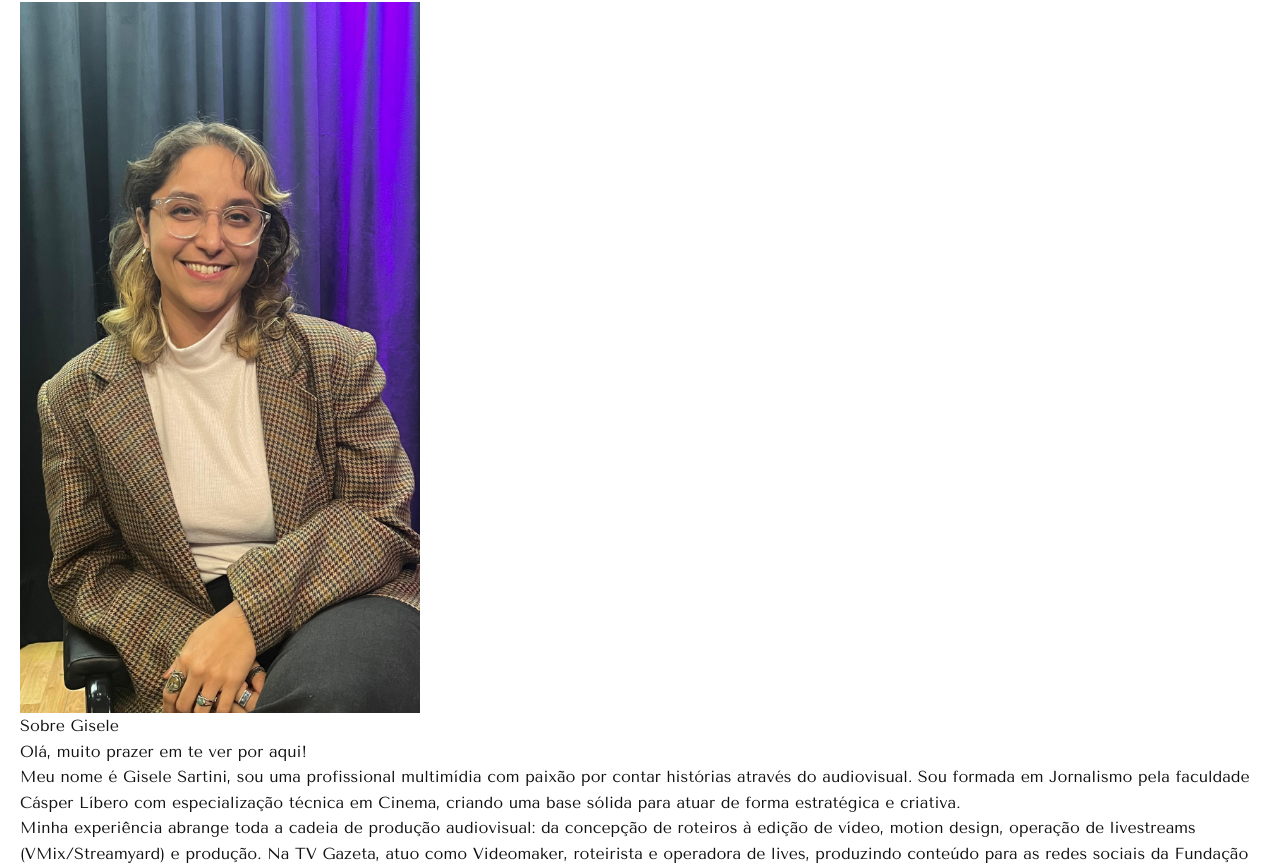
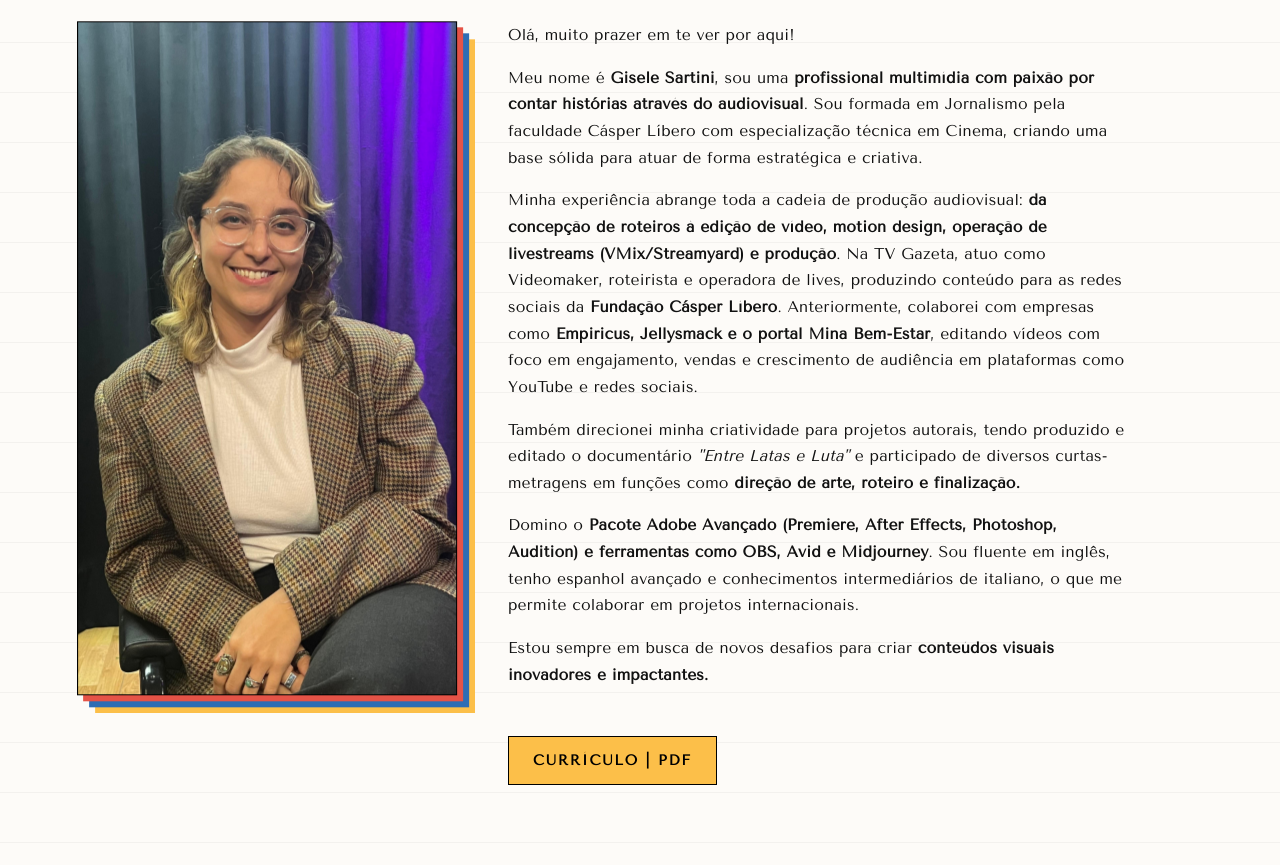
Before and after one commit to caiocastelhano/gisele-sartini, a Next.js app: page / in a window 1280 px wide. Shown: the part 295-1160 px from the top of the page. Built offline with nearby package versions, Linux system fonts and the light colour scheme; no server answers.

Commit message:
Style Bio section with modern layout, shadow, background grid and CV button

```diff
--- a/app/components/Bio/Bio.jsx
+++ b/app/components/Bio/Bio.jsx
@@ -1,26 +1,42 @@
 import Image from "next/image";
+import styles from "./Bio.module.css";
 
-export default function Bio({ dictionary }) {
-  const { bio } = dictionary;
+export default function Bio({ dictionary, lang }) {
+  const { bio, cv } = dictionary;
+
+  const cvFile =
+    lang === "pt"
+      ? "/cv-file/CV-PT.pdf"
+      : "/cv-file/CV-ENG.pdf";
 
   return (
-    <section id="about">
-      <div>
-        <div>
+    <section id="about" className={styles.bioSection}>
+      <div className={styles.bioContainer}>
+        <div className={styles.imageWrapper}>
           <Image
             src="/images/profile-image.jpg"
             alt={bio.alt}
             width={400}
             height={400}
             priority
+            className={styles.image}
           />
         </div>
 
-        <div>
-          <h2>{bio.title}</h2>
+        <div className={styles.content}>
+          <h2 className={styles.visuallyHidden}>{bio.title}</h2>
+
           {bio.paragraphs.map((paragraph, index) => (
-            <p key={index}>{paragraph}</p>
+            <p
+              key={index}
+              className={styles.paragraph}
+              dangerouslySetInnerHTML={{ __html: paragraph }}
+            />
           ))}
+
+          <a href={cvFile} download className={styles.cvButton}>
+            {cv.download}
+          </a>
         </div>
       </div>
     </section>
--- /dev/null
+++ b/app/components/Bio/Bio.module.css
@@ -0,0 +1,116 @@
+.bioSection {
+  padding: 80px 16px;
+  background-color: #fdfbf8;
+  background-image: linear-gradient(
+    to bottom,
+    rgba(0, 0, 0, 0.04) 1px,
+    transparent 1px
+  );
+  background-size: 100% 50px;
+}
+
+.bioContainer {
+  max-width: 1120px;
+  margin: 0 auto;
+  display: flex;
+  align-items: flex-start;
+  gap: 48px;
+}
+
+.imageWrapper {
+  flex: 1;
+  max-width: 380px;
+  position: relative;
+  box-shadow:
+    6px 6px 0 #E55347,
+    12px 12px 0 #2E6DB4,
+    18px 18px 0 #fcbf49;
+  animation: floatShadow 12s ease-in-out infinite alternate;
+}
+
+.image {
+  display: block;
+  width: 100%;
+  height: auto;
+  object-fit: cover;
+  border: 1px solid #000;
+}
+
+.content {
+  flex: 2;
+  max-width: 620px;
+}
+
+.title {
+  margin: 0 0 24px;
+  font-size: 1.6rem;
+  letter-spacing: 0.04em;
+  text-transform: none;
+}
+
+.paragraph {
+  margin: 0 0 16px;
+  font-size: 0.98rem;
+  line-height: 1.7;
+  letter-spacing: 0.01em;
+  color: #111;
+}
+
+.visuallyHidden {
+  position: absolute !important;
+  width: 1px !important;
+  height: 1px !important;
+  padding: 0 !important;
+  margin: -1px !important;
+  overflow: hidden !important;
+  clip: rect(0, 0, 0, 0) !important;
+  white-space: nowrap !important;
+  border: 0 !important;
+}
+
+.cvButton {
+  margin-top: 32px;
+  display: inline-flex;
+  align-items: center;
+  gap: 10px;
+
+  padding: 12px 24px;
+
+  font-size: 0.9rem;
+  letter-spacing: 0.12em;
+  text-transform: uppercase;
+  font-weight: 600;
+
+  color: #000;
+  background-color: #fcbf49;
+  border: 1px solid #000;
+
+  text-decoration: none;
+  cursor: pointer;
+
+  transition: transform 0.25s ease, background-color 0.25s ease;
+
+  margin-left: auto;
+  margin-right: auto;
+}
+
+.cvButton:hover,
+.cvButton:focus-visible {
+  background-color: #E55347;
+  transform: translateY(-3px);
+}
+
+@keyframes floatShadow {
+  0% {
+    transform: translate(0, 0);
+  }
+  30% {
+    transform: translate(-4px, -4px);
+  }
+  60% {
+    transform: translate(-2px, 2px);
+  }
+  100% {
+    transform: translate(3px, -2px);
+  }
+}
--- a/app/components/HomeContent/HomeContent.jsx
+++ b/app/components/HomeContent/HomeContent.jsx
@@ -12,7 +12,7 @@ export default function HomeContent({ dictionary, lang }) {
     <>
       <Navbar lang={lang} dictionary={dictionary} />
       <HeroSection dictionary={dictionary} />
-      <Bio dictionary={dictionary} />
+      <Bio dictionary={dictionary} lang={lang} />
       <Tools dictionary={dictionary} />
       <Projects dictionary={dictionary} />
       <Brands dictionary={dictionary} />
--- a/app/components/Navbar/Navbar.module.css
+++ b/app/components/Navbar/Navbar.module.css
@@ -47,7 +47,9 @@
   text-decoration: none;
   color: #000;
   font-size: 0.9rem;
-  font-weight: 400;
+  font-weight: 600;
+  letter-spacing: 0.12em;
+  text-transform: uppercase;
 
   z-index: 1;
   position: relative;
--- a/app/dictionaries/en.js
+++ b/app/dictionaries/en.js
@@ -27,14 +27,17 @@ export default {
     alt: "Portrait of Gisele Sartini",
     paragraphs: [
       "Hi, it's really nice to have you here!",
-    "My name is Gisele Sartini, and I'm a Brazilian multimedia professional passionate about storytelling through audiovisual media. My background combines a degree in Journalism from Cásper Líbero College with a technical specialization in Cinema, providing a solid foundation for strategic and creative work.",
-    "My expertise spans the entire filmmaking production: from scriptwriting to video editing, motion design, live stream operation (VMix/Streamyard), and production. At TV Gazeta, I work as a Videomaker, Scriptwriter, and Live Stream Operator, creating content for the Fundação Cásper Líbero's social media channels. Previously, I collaborated with companies such as Empiricus, Jellysmack, and the portal Mina Bem-Estar, editing videos focused on engagement, sales, and audience growth for platforms like YouTube and social media.",
-    "I have also channeled my creativity into independent projects, having produced and edited the documentary \"Entre Latas e Luta\" and participated in several short films in roles such as art direction, scriptwriting, and post-production.",
-    "I am proficient in the Advanced Adobe Suite (Premiere, After Effects, Photoshop, Audition) and tools like OBS, Avid, and Midjourney. I am fluent in English, have an advanced level of Spanish, and intermediate knowledge of Italian, enabling me to collaborate on international projects.",
-    "I am always seeking new challenges to create innovative and impactful visual content."
+      "My name is <strong>Gisele Sartini</strong>, and I'm a <strong>Brazilian multimedia professional passionate about storytelling through audiovisual media</strong>. My background combines a degree in Journalism from Cásper Líbero College with a technical specialization in Cinema, providing a solid foundation for strategic and creative work.",
+      "My expertise spans the entire filmmaking production: <strong>from scriptwriting to video editing, motion design, live stream operation (VMix/Streamyard), and production</strong>. At TV Gazeta, I work as a Videomaker, Scriptwriter, and Live Stream Operator, creating content for the <strong>Fundação Cásper Líbero</strong>'s social media channels. Previously, I collaborated with companies such as <strong>Empiricus, Jellysmack, and the portal Mina Bem-Estar</strong>, editing videos focused on engagement, sales, and audience growth for platforms like YouTube and social media.",
+      "I have also channeled my creativity into independent projects, having produced and edited the documentary <em>\"Entre Latas e Luta\"</em> and participated in several short films in roles such as <strong>art direction, scriptwriting, and post-production.</strong>",
+      "I am proficient in the <strong>Advanced Adobe Suite (Premiere, After Effects, Photoshop, Audition) and tools like OBS, Avid, and Midjourney</strong>. I am fluent in English, have an advanced level of Spanish, and intermediate knowledge of Italian, enabling me to collaborate on international projects.",
+      "I am always seeking new challenges to create <strong>innovative and impactful visual content.</strong>"
     ]
   },
 
+  cv: {
+    download: "Résumé | PDF"
+  },
 
   tools: {
     title: "Tools",
--- a/app/dictionaries/pt.js
+++ b/app/dictionaries/pt.js
@@ -27,12 +27,16 @@ export default {
     alt: "Retrato de Gisele Sartini",
     paragraphs: [
       "Olá, muito prazer em te ver por aqui!",
-      "Meu nome é Gisele Sartini, sou uma profissional multimídia com paixão por contar histórias através do audiovisual. Sou formada em Jornalismo pela faculdade Cásper Líbero com especialização técnica em Cinema, criando uma base sólida para atuar de forma estratégica e criativa.",
-      "Minha experiência abrange toda a cadeia de produção audiovisual: da concepção de roteiros à edição de vídeo, motion design, operação de livestreams (VMix/Streamyard) e produção. Na TV Gazeta, atuo como Videomaker, roteirista e operadora de lives, produzindo conteúdo para as redes sociais da Fundação Cásper Líbero. Anteriormente, colaborei com empresas como Empiricus, Jellysmack e o portal Mina Bem-Estar, editando vídeos com foco em engajamento, vendas e crescimento de audiência em plataformas como YouTube e redes sociais.",
-      "Também direcionei minha criatividade para projetos autorais, tendo produzido e editado o documentário \"Entre Latas e Luta\" e participado de diversos curtas-metragens em funções como direção de arte, roteiro e finalização.",
-      "Domino o Pacote Adobe Avançado (Premiere, After Effects, Photoshop, Audition) e ferramentas como OBS, Avid e Midjourney. Sou fluente em inglês, tenho espanhol avançado e conhecimentos intermediários de italiano, o que me permite colaborar em projetos internacionais.",
-      "Estou sempre em busca de novos desafios para criar conteúdos visuais inovadores e impactantes."
+      "Meu nome é <strong>Gisele Sartini</strong>, sou uma <strong>profissional multimídia com paixão por contar histórias através do audiovisual</strong>. Sou formada em Jornalismo pela faculdade Cásper Líbero com especialização técnica em Cinema, criando uma base sólida para atuar de forma estratégica e criativa.",
+      "Minha experiência abrange toda a cadeia de produção audiovisual: <strong>da concepção de roteiros à edição de vídeo, motion design, operação de livestreams (VMix/Streamyard) e produção</strong>. Na TV Gazeta, atuo como Videomaker, roteirista e operadora de lives, produzindo conteúdo para as redes sociais da <strong>Fundação Cásper Líbero</strong>. Anteriormente, colaborei com empresas como <strong>Empiricus, Jellysmack e o portal Mina Bem-Estar</strong>, editando vídeos com foco em engajamento, vendas e crescimento de audiência em plataformas como YouTube e redes sociais.",
+      "Também direcionei minha criatividade para projetos autorais, tendo produzido e editado o documentário <em>\"Entre Latas e Luta\"</em> e participado de diversos curtas-metragens em funções como <strong>direção de arte, roteiro e finalização.</strong>",
+      "Domino o <strong>Pacote Adobe Avançado (Premiere, After Effects, Photoshop, Audition) e ferramentas como OBS, Avid e Midjourney</strong>. Sou fluente em inglês, tenho espanhol avançado e conhecimentos intermediários de italiano, o que me permite colaborar em projetos internacionais.",
+      "Estou sempre em busca de novos desafios para criar <strong>conteúdos visuais inovadores e impactantes.</strong>"
     ]
+  },
+
+  cv: {
+    download: "Currículo | PDF"
   },
 
   tools: {
```
Also changed, not shown: 2 other files (tests, documents, lock files or other folders). Lines whose indentation alone changed are shown as unchanged.
